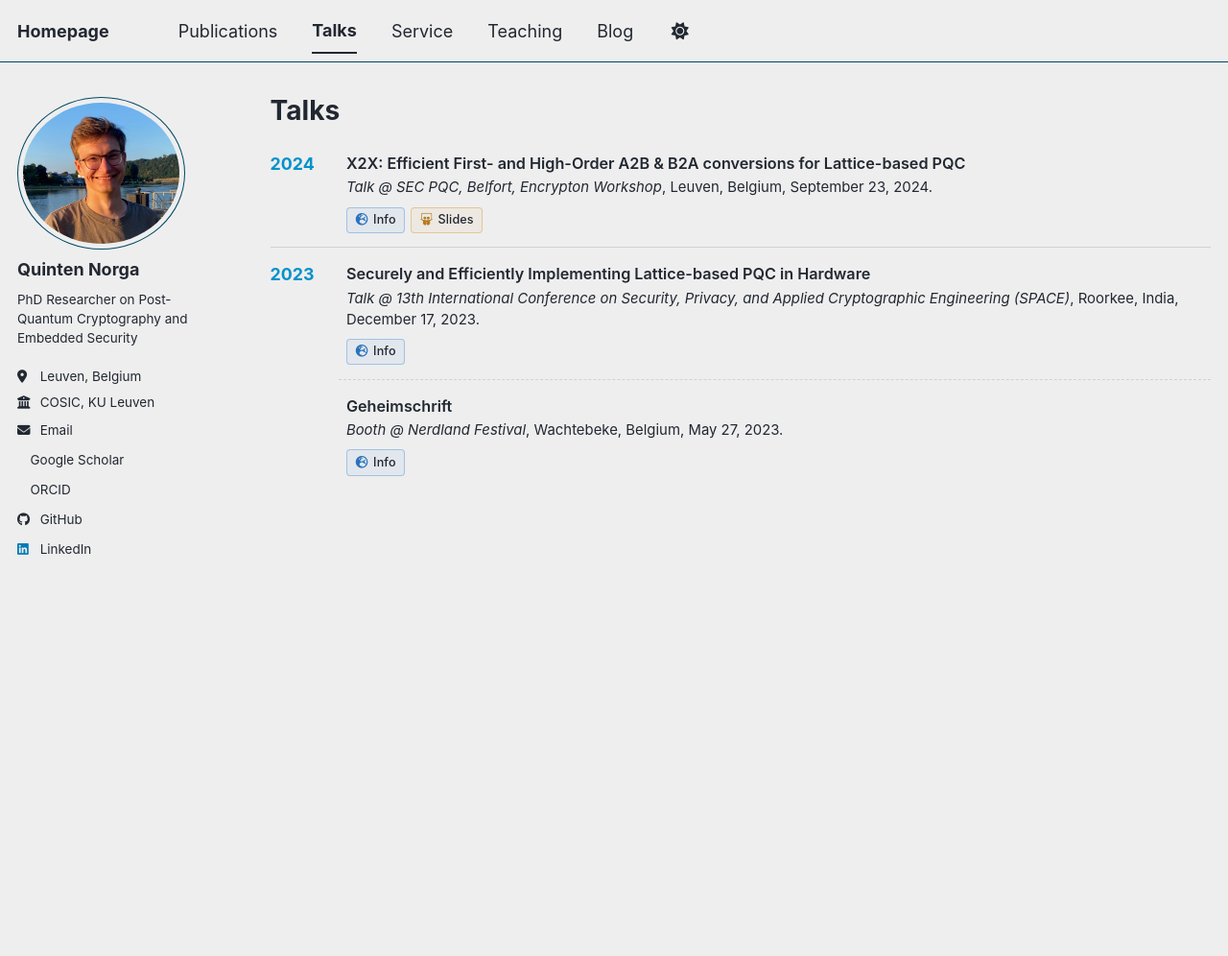
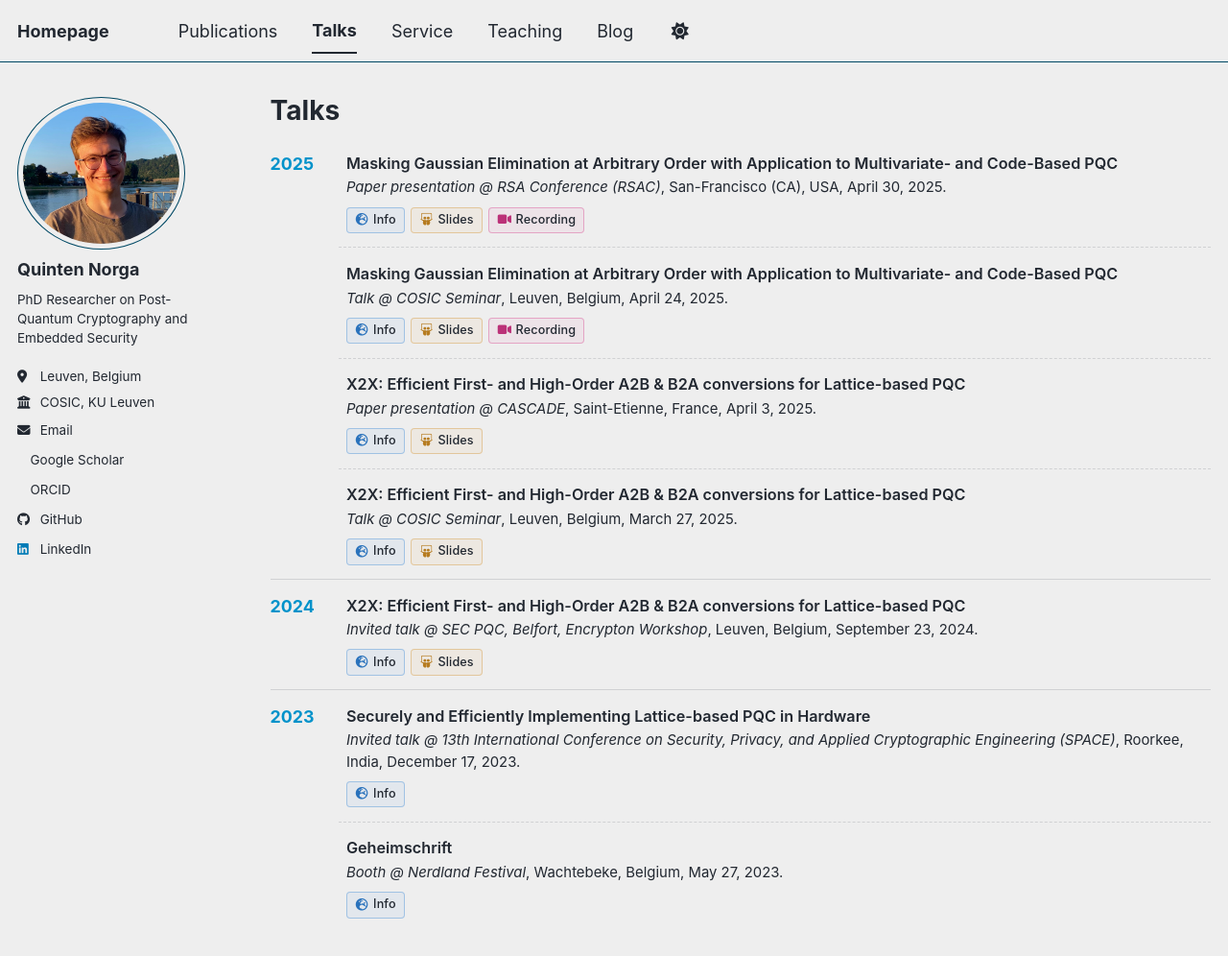
Before and after one commit to qnorga1/qnorga1.github.io, a Jekyll site: the page built from _pages/talks.html, in a window 1280 px wide and 1023 px high. Shown: the top 996 px of the window at 96% size. Built offline with Jekyll 4.4.1, drawn with Linux system fonts in a browser that asks for light colours; a style sheet for code colours, icons or effects is not loaded.

Commit message:
added pdf talks 2023-2024

```diff
--- a/_data/talks.yml
+++ b/_data/talks.yml
@@ -41,9 +41,52 @@
 
 talks:
 
-  - id: "secpqc24-talk"
+  - id: "rsac25"
+    title: "Masking Gaussian Elimination at Arbitrary Order with Application to Multivariate- and Code-Based PQC"
+    type: "Paper presentation"
+    venue: "RSA Conference (RSAC)"
+    location: "San-Francisco (CA), USA"
+    month: "April 30"
+    year: 2025
+    slides: true
+    recording: "https://portal.onersac.com/link/library/5B587D2B22094BE6BD45B61CBE0A32BB"
+    website: "https://path.rsaconference.com/flow/rsac/us25/FullAgenda/page/catalog/session/1739915709659001tc1u"
+
+  - id: "cosicseminar25-2"
+    title: "Masking Gaussian Elimination at Arbitrary Order with Application to Multivariate- and Code-Based PQC"
+    type: "Talk"
+    venue: "COSIC Seminar"
+    location: "Leuven, Belgium"
+    month: "April 24"
+    year: 2025
+    slides: true
+    recording: "https://www.youtube.com/watch?v=i_ytx_Uqabs"
+    website: "https://www.esat.kuleuven.be/cosic/cosicevent/cosic-seminar-masking-gaussian-elimination-at-arbitrary-order-with-application-to-multivariate-and-code-based-pqc-quinten-norga-cosic/"
+
+  - id: "cascade25"
+    title: "X2X: Efficient First- and High-Order A2B & B2A conversions for Lattice-based PQC"
+    type: "Paper presentation"
+    venue: "CASCADE"
+    location: "Saint-Etienne, France"
+    month: "April 3"
+    year: 2025
+    slides: true
+    website: "https://cascade-conference.org/Archives/2025/index.html"
+
+  - id: "cosicseminar25-1"
     title: "X2X: Efficient First- and High-Order A2B & B2A conversions for Lattice-based PQC"
     type: "Talk"
+    venue: "COSIC Seminar"
+    location: "Leuven, Belgium"
+    month: "March 27"
+    year: 2025
+    slides: true
+    website: "https://www.esat.kuleuven.be/cosic/cosicevent/cosic-seminar-x2x-efficient-first-and-high-order-a2b-b2a-conversions-for-lattice-based-pqc-quinten-norga-ku-leuven/"
+
+
+  - id: "secpqc24"
+    title: "X2X: Efficient First- and High-Order A2B & B2A conversions for Lattice-based PQC"
+    type: "Invited talk"
     venue: "SEC PQC, Belfort, Encrypton Workshop"
     location: "Leuven, Belgium"
     month: "September 23"
@@ -51,16 +94,17 @@ talks:
     slides: true
     website: "https://www.esat.kuleuven.be/cosic/events/secpqc-belfort-encrypton-workshop/"
 
-  - id: "space23-talk"
+
+  - id: "space23"
     title: "Securely and Efficiently Implementing Lattice-based PQC in Hardware"
-    type: "Talk"
+    type: "Invited talk"
     venue: "13th International Conference on Security, Privacy, and Applied Cryptographic Engineering (SPACE)"
     location: "Roorkee, India"
     month: "December 17"
     year: 2023
     website: "https://iitr.ac.in/space2023/"
 
-  - id: "nerdland23-booth"
+  - id: "nerdland23"
     title: "Geheimschrift"
     type: "Booth"
     venue: "Nerdland Festival"
```
Also changed, not shown: 6 other files.
